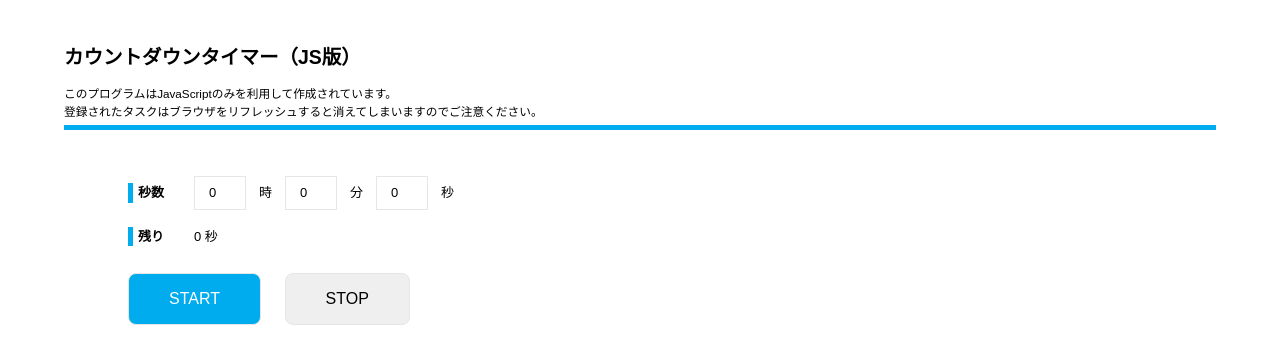
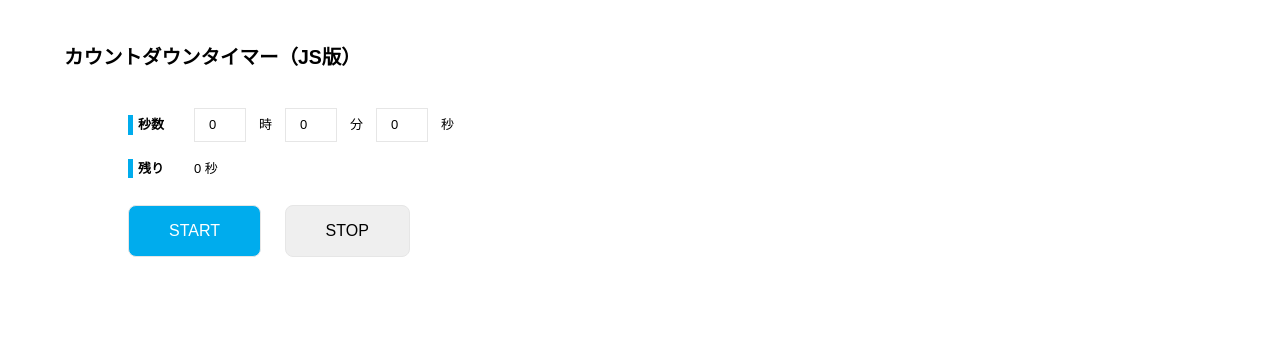
Before and after one commit to harupiie/jstimer, a plain HTML site: page index.html in a window 1280 px wide. Drawn offline with Linux system fonts and the light colour scheme.

Commit message:
index.html タイトル下の説明書きを削除

```diff
--- a/index.html
+++ b/index.html
@@ -12,8 +12,6 @@
 <body>
     <header>
         <h1>カウントダウンタイマー（JS版）</h1>
-        <p>このプログラムはJavaScriptのみを利用して作成されています。<br>
-            登録されたタスクはブラウザをリフレッシュすると消えてしまいますのでご注意ください。</p>
     </header>
     <div id="wrapper">
         <main>
```
